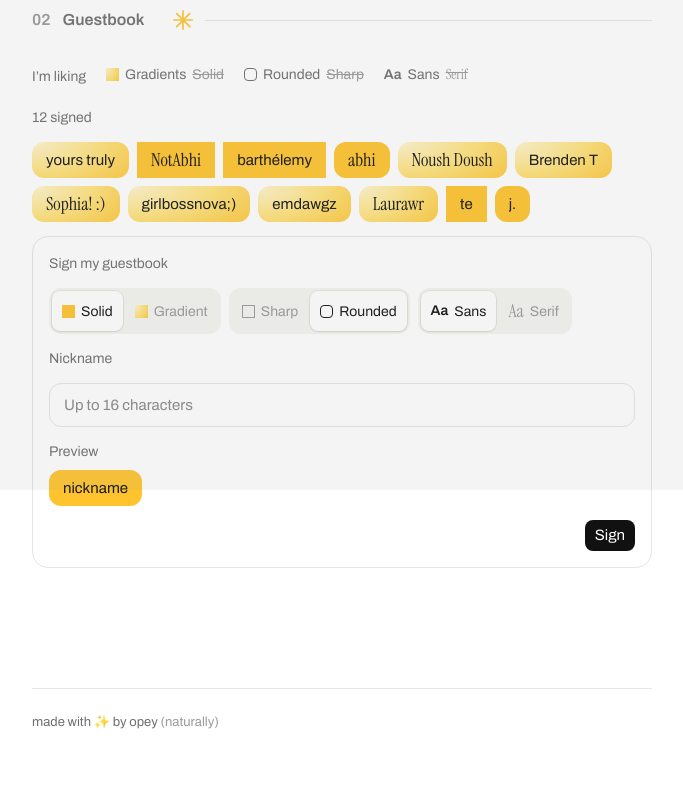
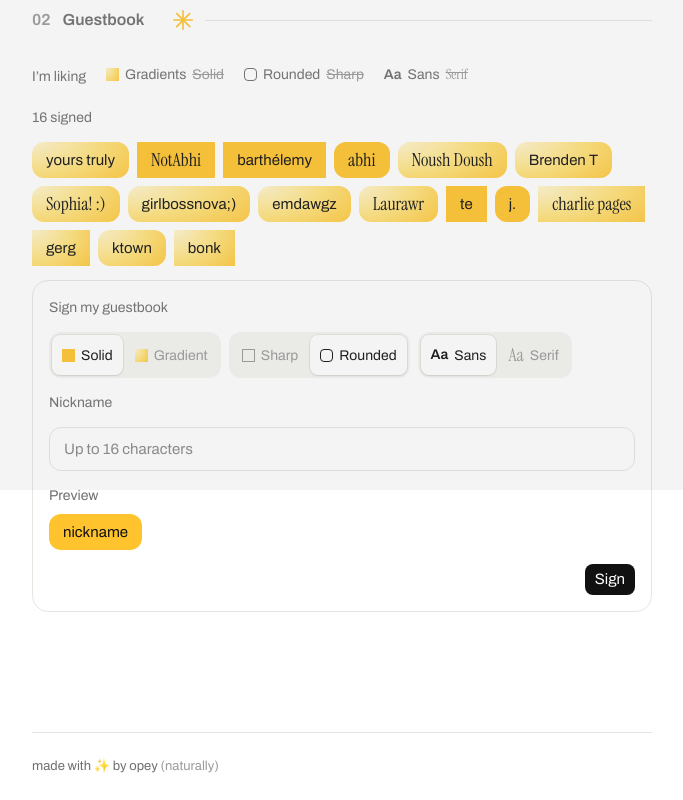
Before and after one commit to Opeyem1a/portfolio-v2, a Next.js app: page / in a window 1280 px wide. Shown: the part 1230-2030 px from the top of the page, without its empty margins (298-981 px from the left). Before the commit the page ends 1986 px from the top, so only its background shows below. Built offline with nearby package versions, Linux system fonts and the light colour scheme; grey boxes are pictures that could not be loaded.

Commit message:
chore: update responses (#73)

```diff
--- a/src/data/guestbook.ts
+++ b/src/data/guestbook.ts
@@ -28,6 +28,10 @@ const SIGNATURES: Signature[] = [
     { name: 'Laurawr', fill: 'gradient', corner: 'rounded', type: 'serif' },
     { name: 'te', fill: 'solid', corner: 'sharp', type: 'sans' },
     { name: 'j.', fill: 'solid', corner: 'rounded', type: 'sans' },
+    { name: 'charlie pages', fill: 'gradient', corner: 'sharp', type: 'serif' },
+    { name: 'gerg', fill: 'gradient', corner: 'sharp', type: 'sans' },
+    { name: 'ktown', fill: 'gradient', corner: 'rounded', type: 'sans' },
+    { name: 'bonk', fill: 'gradient', corner: 'sharp', type: 'sans' },
 ];
 
 export type { Vibe, Signature };
```
